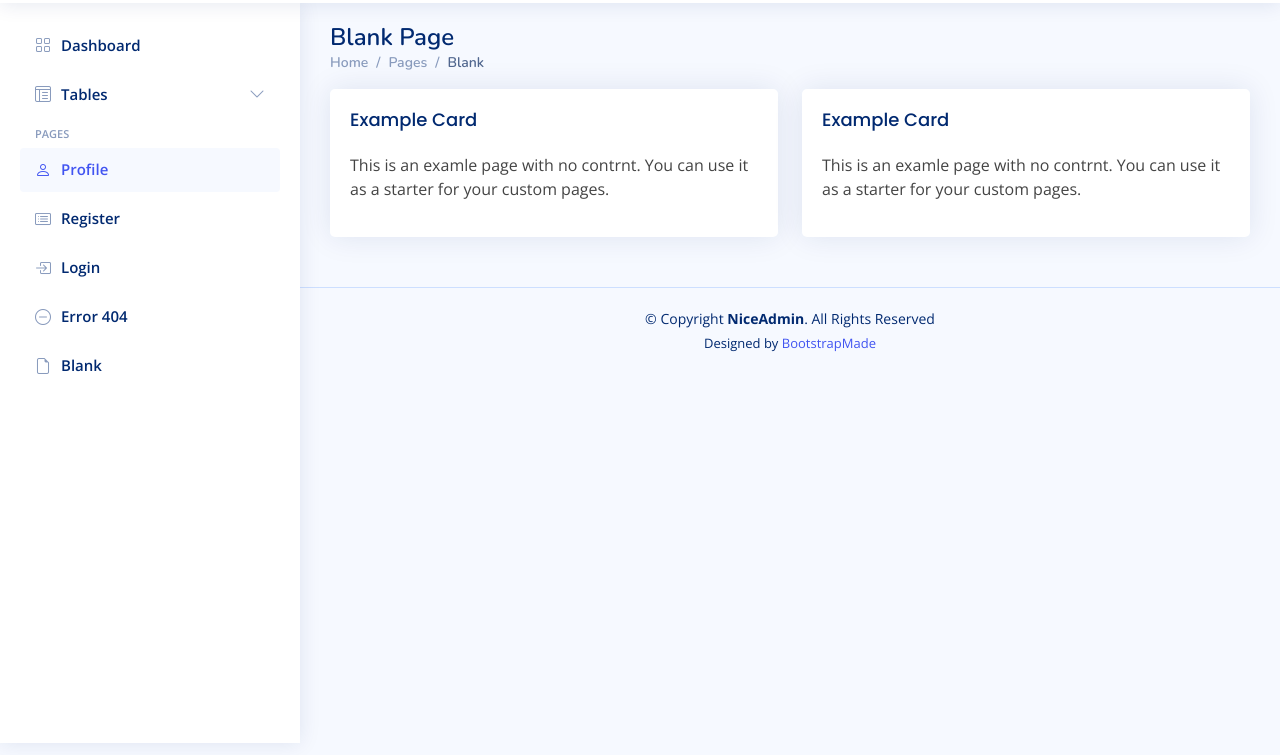
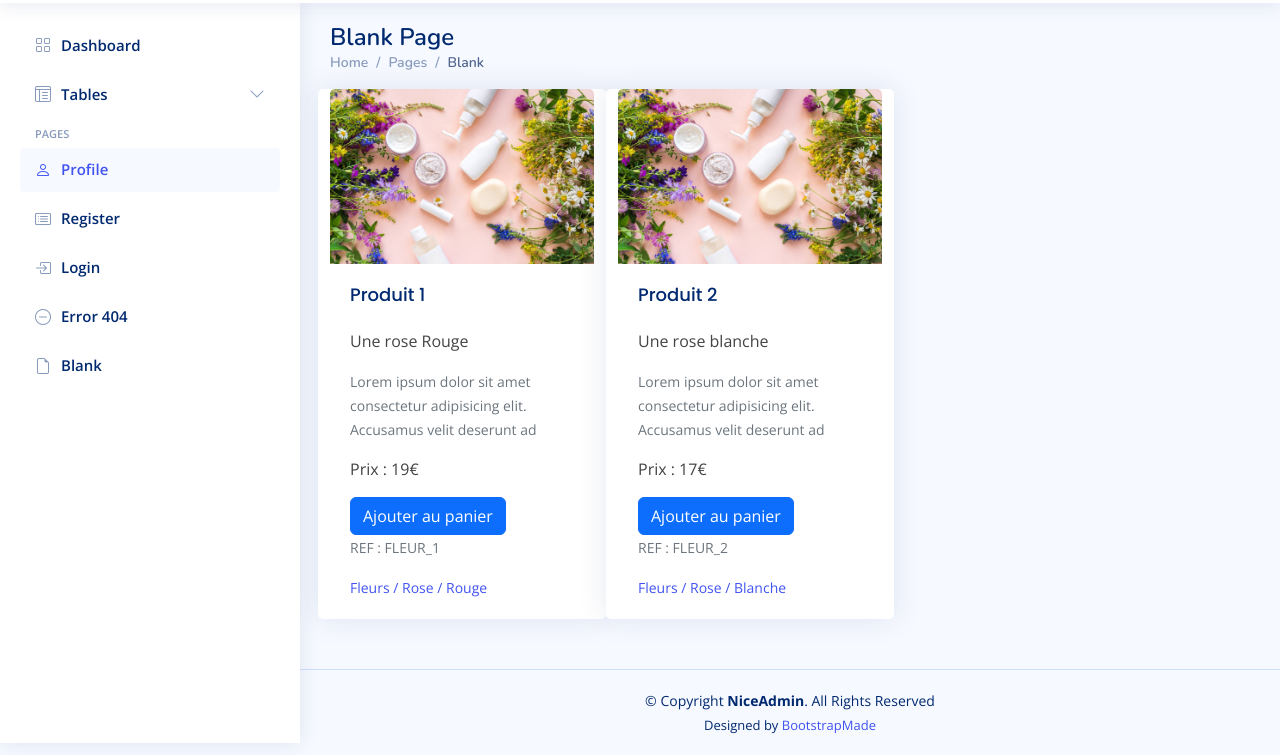
Before and after one commit to Verb187/NiceAdminGit, a plain HTML site: page pages-blank.html in a window 1280 px wide. Shown: the part 57-812 px from the top of the page. Drawn offline with nearby package versions, Linux system fonts and the light colour scheme; files whose address does not match are found by name.

Commit message:
Modification de la page blank/ Ajout de produit

```diff
--- a/pages-blank.html
+++ b/pages-blank.html
@@ -337,23 +337,33 @@
 
     <section class="section">
       <div class="row">
-        <div class="col-lg-6">
 
-          <div class="card">
+          <div class="card" style="width: 18rem;">
+            <img src="./assets/img/produit.jpg" class="card-img-top" alt="...">
             <div class="card-body">
-              <h5 class="card-title">Example Card</h5>
-              <p>This is an examle page with no contrnt. You can use it as a starter for your custom pages.</p>
+              <h5 class="card-title">Produit 1</h5>
+              <p class="card-text">Une rose Rouge</p>
+              <p class="card-text"><small class="text-muted">Lorem ipsum dolor sit amet consectetur adipisicing elit. Accusamus velit deserunt ad</small></p>
+              <p class="card-text">Prix : 19€</p>
+              <a href="#" class="btn btn-primary">Ajouter au panier</a>
+              <p class="card-text"><small class="text-muted">REF : FLEUR_1</small></p>
+              <p class="card-text"><small><a href="#">Fleurs / Rose / Rouge</a></small></p>
             </div>
           </div>
 
-        </div>
 
-        <div class="col-lg-6">
 
-          <div class="card">
+          <div class="card" style="width: 18rem;">
+            <img src="./assets/img/produit.jpg" class="card-img-top" alt="...">
             <div class="card-body">
-              <h5 class="card-title">Example Card</h5>
-              <p>This is an examle page with no contrnt. You can use it as a starter for your custom pages.</p>
+              <h5 class="card-title">Produit 2</h5>
+              <p class="card-text">Une rose blanche</p>
+              <p class="card-text"><small class="text-muted">Lorem ipsum dolor sit amet consectetur adipisicing elit. Accusamus velit deserunt ad</small></p>
+              <p class="card-text">Prix : 17€</p>
+              <a href="#" class="btn btn-primary">Ajouter au panier</a>
+              <p class="card-text"><small class="text-muted">REF : FLEUR_2</small>
+              <p class="card-text"><small><a href="#">Fleurs / Rose / Blanche</a></small></p>
+
             </div>
           </div>
 
```
Also changed, not shown: assets/img/produit.jpg (added).
